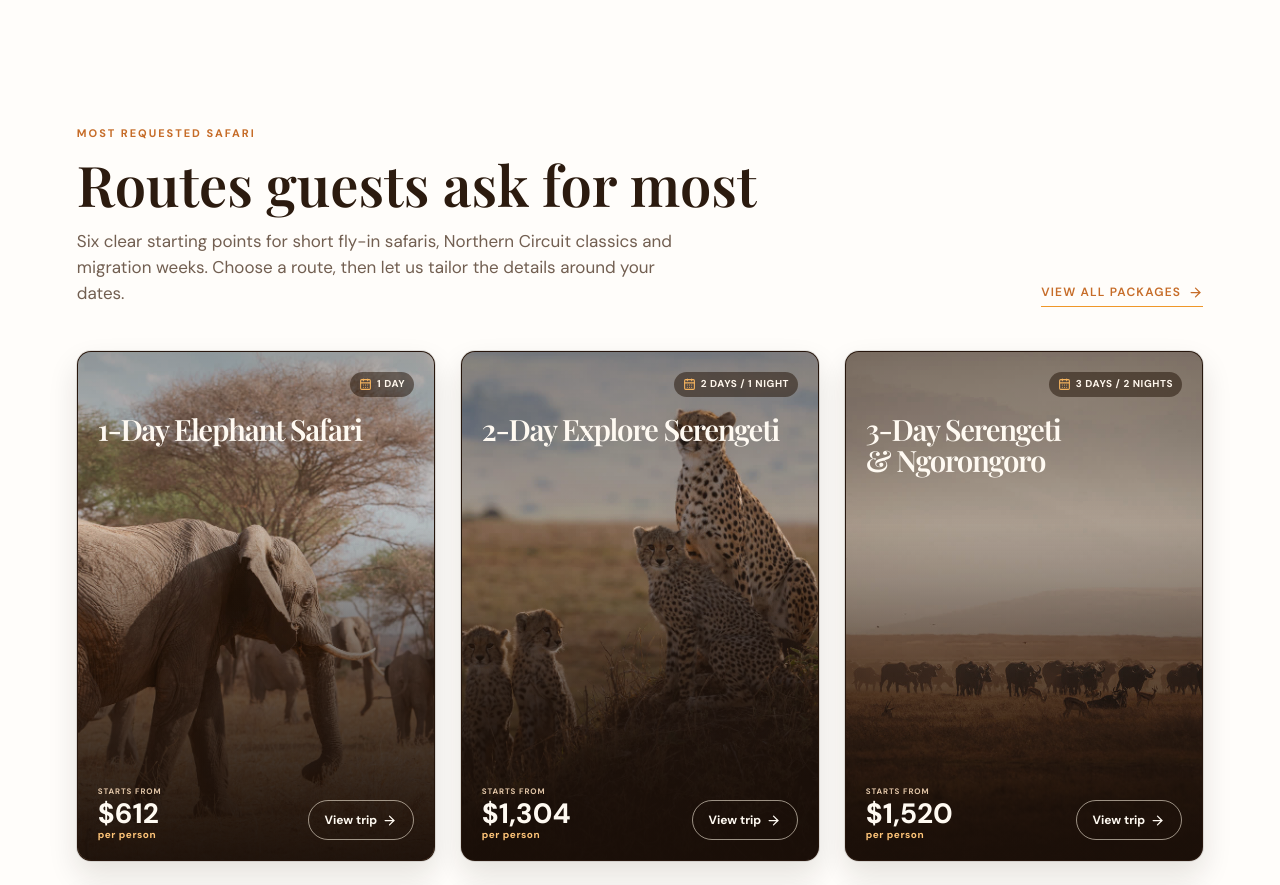
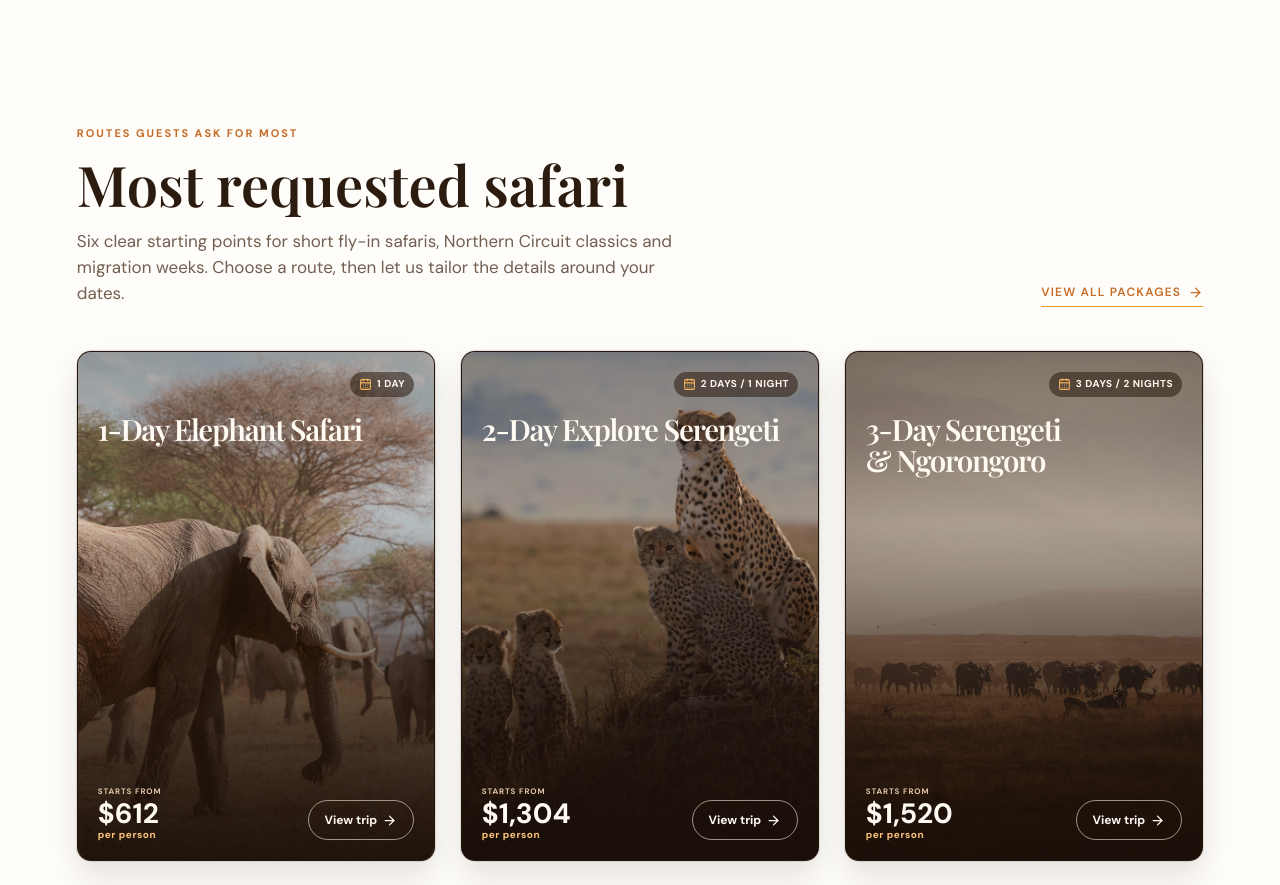
Before and after one commit to churchboyeli-eng/wildwingssafari, a React (Vite) app: page / in a window 1280 px wide. Shown: the part 3420-4305 px from the top of the page. Built offline with nearby package versions, Linux system fonts and the light colour scheme.

Commit message:
Clarify most requested safari heading

```diff
--- a/src/pages/Home.jsx
+++ b/src/pages/Home.jsx
@@ -167,9 +167,9 @@ export default function Home() {
         <div style={{ maxWidth: 1300, margin: '0 auto' }}>
           <div style={{ display: 'flex', alignItems: 'flex-end', justifyContent: 'space-between', gap: 20, flexWrap: 'wrap', marginBottom: 'clamp(28px,3.5vw,46px)' }}>
             <div>
-              <div className="eyebrow" style={{ marginBottom: 14 }}>Most requested safari</div>
+              <div className="eyebrow" style={{ marginBottom: 14 }}>Routes guests ask for most</div>
               <h2 style={{ fontFamily: 'var(--serif)', fontWeight: 500, fontSize: 'clamp(32px,4.6vw,56px)', margin: 0, lineHeight: 1, color: 'var(--ink)' }}>
-                Routes guests ask for most
+                Most requested safari
               </h2>
               <p style={{ fontSize: 'clamp(14px,1.5vw,17px)', color: 'var(--body)', maxWidth: '52ch', margin: '16px 0 0', lineHeight: 1.55 }}>
                 Six clear starting points for short fly-in safaris, Northern Circuit classics and migration weeks. Choose a route, then let us tailor the details around your dates.
```
